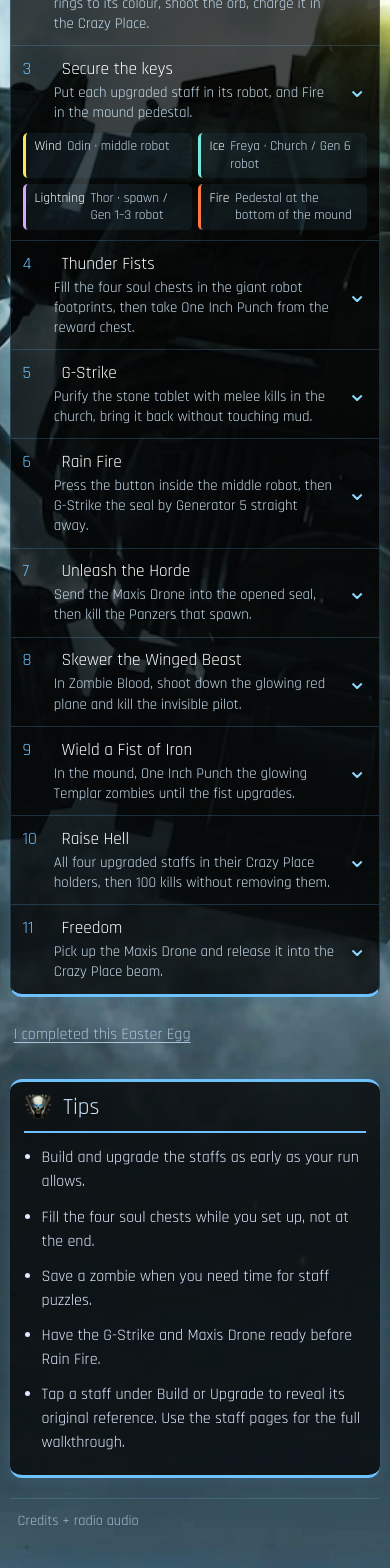
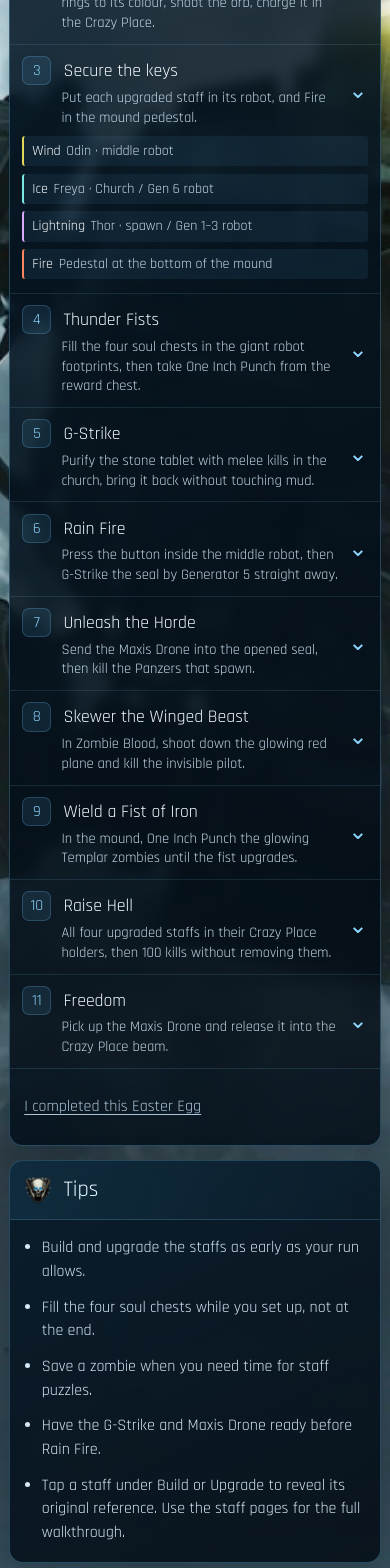
Before and after one commit to PHTMGatt/Zombies-Hub-2.0, a React (Vite) app: page /maps/origins in a window 390 px wide. Shown: the part 420-1988 px from the top of the page. Built offline with nearby package versions, Linux system fonts and the light colour scheme.

Commit message:
polish(origins): unify Main Steps and accordion into one continuous guide

```diff
--- a/maps/origins/src/Pages/MainGuide.tsx
+++ b/maps/origins/src/Pages/MainGuide.tsx
@@ -12,20 +12,25 @@ const KRONORIUM_URL = "https://kronorium.com/";
 const MainGuide = () => (
   <div className="main-guide origins-guide">
     <div className="origins-guide__inner">
-      <div className="origins-guide__run">
-        <div className="origins-guide__section-heading">
-          <img src={SkullIcon} alt="" aria-hidden="true" />
-          <h2>Main Steps</h2>
-        </div>
+      <section className="origins-guide__run" aria-labelledby="origins-main-steps-title">
+        <header className="origins-guide__section-heading origins-guide__section-heading--main">
+          <div className="origins-guide__section-heading-label">
+            <img src={SkullIcon} alt="" aria-hidden="true" />
+            <h2 id="origins-main-steps-title">Main Steps</h2>
+          </div>
+          <span className="origins-guide__section-caption">{originsGuide.length} steps · Select a step for details</span>
+        </header>
         <GuideSteps label="Little Lost Girl" steps={originsGuide} collapsibleReferences compactAccordion footer={<CompleteEasterEgg mapId="origins" />} />
-      </div>
+      </section>
 
       <aside className="origins-guide__sidebar" aria-label="Origins guide tips">
         <section className="origins-guide__tips">
-          <div className="origins-guide__section-heading">
-            <img src={SkullIcon} alt="" aria-hidden="true" />
-            <h2>Tips</h2>
-          </div>
+          <header className="origins-guide__section-heading">
+            <div className="origins-guide__section-heading-label">
+              <img src={SkullIcon} alt="" aria-hidden="true" />
+              <h2>Tips</h2>
+            </div>
+          </header>
           <ul>
             <li>Build and upgrade the staffs as early as your run allows.</li>
             <li>Fill the four soul chests while you set up, not at the end.</li>
--- a/maps/origins/src/Styles/PageStyles/MainGuide.css
+++ b/maps/origins/src/Styles/PageStyles/MainGuide.css
@@ -1,71 +1,310 @@
+/*
+ * Origins UI guide — a single continuous run sheet, not floating glass cards.
+ * Scoped to .origins-guide; the historical OG route and all four staff pages
+ * use their own styles and are intentionally unaffected.
+ */
 .origins-module .main-guide {
   background-image: var(--origins-bg);
+  background-position: center;
   background-size: cover;
-  background-position: center;
   background-repeat: no-repeat;
   background-attachment: fixed;
-  padding: 1.75rem 1rem 3rem;
+  padding: clamp(0.8rem, 1.8vw, 1.6rem) clamp(0.65rem, 1.35vw, 1.25rem) 2.75rem;
   font-family: 'Rajdhani', sans-serif;
-  color: #ffffff;
-}
-
-/* Origins theme for the shared step guide: the blue revive palette, Rajdhani, dark glass. */
-.origins-module .origins-guide .guide {
-  --guide-accent: #6dc2ff;
-  --guide-accent-ink: #04121e;
-  --guide-ink: #ffffff;
-  --guide-text: #e0eaff;
-  --guide-muted: #a8c3dc;
-  --guide-surface: rgba(0, 0, 0, 0.68);
-  --guide-surface-2: rgba(109, 194, 255, 0.06);
-  --guide-line: rgba(109, 194, 255, 0.2);
-  --guide-sticky-top: calc(var(--hub-nav-height) + 84px + 0.75rem);
-}
-
-.origins-module .origins-guide .guide-step {
-  box-shadow: 0 0 15px rgba(100, 200, 255, 0.2);
+  color: #fff;
 }
 
 .origins-module .origins-guide__inner {
-  width: min(100%, 1520px);
+  width: min(100%, 1430px);
   margin: 0 auto;
   display: grid;
-  grid-template-columns: minmax(0, 1fr) minmax(250px, 310px);
+  grid-template-columns: minmax(0, 1fr) minmax(260px, 310px);
   align-items: start;
-  gap: clamp(1rem, 2vw, 2rem);
+  gap: clamp(0.9rem, 1.8vw, 1.5rem);
+}
+
+.origins-module .origins-guide__run,
+.origins-module .origins-guide__tips {
+  min-width: 0;
+  overflow: hidden;
+  border: 1px solid rgba(112, 196, 245, 0.29);
+  border-radius: 14px;
+  background: linear-gradient(155deg, rgba(6, 24, 39, 0.88), rgba(2, 10, 18, 0.84));
+  box-shadow: 0 14px 36px rgba(0, 5, 13, 0.22);
+  -webkit-backdrop-filter: blur(7px);
+  backdrop-filter: blur(7px);
+}
+
+.origins-module .origins-guide__section-heading {
+  display: flex;
+  align-items: center;
+  justify-content: space-between;
+  gap: 0.85rem;
+  min-height: 66px;
+  padding: 0.9rem clamp(0.9rem, 2vw, 1.4rem);
+  border-bottom: 1px solid rgba(114, 191, 237, 0.22);
+  background: linear-gradient(95deg, rgba(28, 82, 111, 0.29), rgba(13, 40, 59, 0.12));
+}
+
+.origins-module .origins-guide__section-heading-label {
+  display: inline-flex;
+  align-items: center;
+  gap: 0.7rem;
+  min-width: 0;
+}
+
+.origins-module .origins-guide__section-heading img {
+  width: 28px;
+  height: 28px;
+  flex: 0 0 auto;
+  object-fit: contain;
+}
+
+.origins-module .origins-guide__section-heading h2 {
+  margin: 0;
+  color: #e5f4ff;
+  font-size: clamp(1.4rem, 1.85vw, 1.65rem);
+  font-family: 'Rajdhani', sans-serif;
+  font-weight: 700;
+  line-height: 1.15;
+}
+
+.origins-module .origins-guide__section-caption {
+  flex: 0 1 auto;
+  color: #a9cce4;
+  font-size: 0.92rem;
+  font-weight: 600;
+  line-height: 1.25;
+  text-align: right;
+  white-space: nowrap;
+}
+
+/* The heading and the step sequence are ONE panel with shared edges. */
+.origins-module .origins-guide .guide {
+  --guide-accent: #80ceff;
+  --guide-accent-ink: #04121e;
+  --guide-ink: #f5faff;
+  --guide-text: #e0eaff;
+  --guide-muted: #acc5d8;
+  --guide-surface: transparent;
+  --guide-surface-2: rgba(110, 184, 228, 0.075);
+  --guide-line: rgba(118, 184, 223, 0.16);
+  --guide-sticky-top: calc(var(--hub-nav-height) + 84px + 0.75rem);
+  gap: 0;
+  min-width: 0;
+}
+
+.origins-module .origins-guide .guide-seq {
+  margin: 0;
+  padding: 0;
+  border: 0;
+  border-radius: 0;
+  background: transparent;
+  box-shadow: none;
+}
+
+.origins-module .origins-guide .guide-seq__step {
+  min-width: 0;
+  border-color: rgba(118, 184, 223, 0.15);
+}
+
+.origins-module .origins-guide .guide-seq__step--foldable {
+  display: block;
+  padding: 0;
+}
+
+.origins-module .origins-guide .guide-seq__step-summary {
+  display: flex;
+  align-items: center;
+  justify-content: space-between;
+  gap: 1rem;
+  min-height: 72px;
+  padding: 0.8rem clamp(0.9rem, 2vw, 1.4rem);
+  cursor: pointer;
+  list-style: none;
+  transition: background-color 150ms ease;
+}
+
+.origins-module .origins-guide .guide-seq__step-summary::-webkit-details-marker {
+  display: none;
+}
+
+.origins-module .origins-guide .guide-seq__step-summary:hover {
+  background: rgba(113, 188, 233, 0.09);
+}
+
+.origins-module .origins-guide .guide-seq__step-summary:focus-visible {
+  outline: 2px solid #8ed7ff;
+  outline-offset: -3px;
+  border-radius: 4px;
+}
+
+.origins-module .origins-guide .guide-seq__step-summary-text {
+  display: grid;
+  min-width: 0;
+  gap: 0.16rem;
+}
+
+.origins-module .origins-guide .guide-seq__step-summary h3 {
+  margin: 0;
+  align-items: center;
+  gap: 0.75rem;
+  font-size: clamp(1.11rem, 1.18vw, 1.29rem);
+  line-height: 1.2;
+  font-weight: 700;
+}
+
+.origins-module .origins-guide .guide-seq__step h3::before {
+  min-width: 1.7rem;
+  width: 1.7rem;
+  height: 1.7rem;
+  display: inline-grid;
+  place-items: center;
+  border: 1px solid rgba(115, 195, 247, 0.23);
+  border-radius: 7px;
+  background: rgba(95, 172, 220, 0.12);
+  color: #8ed7ff;
+  font-size: 0.96rem;
+  line-height: 1;
+}
+
+.origins-module .origins-guide .guide-seq__step-brief {
+  display: block;
+  margin-left: 2.45rem;
+  color: #c3d7e6;
+  font-size: 0.98rem;
+  line-height: 1.35;
+}
+
+.origins-module .origins-guide .guide-seq__step-chevron {
+  flex: 0 0 auto;
+  color: #8ed7ff;
+  font-size: 1.45rem;
+  line-height: 1;
+  transition: transform 150ms ease;
+}
+
+.origins-module .origins-guide .guide-seq__step-disclosure[open] > .guide-seq__step-summary {
+  background: rgba(113, 188, 233, 0.095);
+}
+
+.origins-module .origins-guide .guide-seq__step-disclosure[open] > .guide-seq__step-summary .guide-seq__step-chevron {
+  transform: rotate(180deg);
+}
+
+.origins-module .origins-guide .guide-seq__step-body {
+  display: grid;
+  gap: 0.7rem;
+  padding: 0.5rem clamp(0.9rem, 2vw, 1.4rem) 1.2rem;
+  border-top: 1px solid rgba(114, 191, 237, 0.12);
+}
+
+.origins-module .origins-guide .guide-seq__step-body > .gref-stack {
+  gap: 0.55rem;
+}
+
+.origins-module .origins-guide .guide-seq__more > summary,
+.origins-module .origins-guide .guide-seq__references > summary {
+  min-height: 44px;
+  color: #91d8ff;
+}
+
+.origins-module .origins-guide .gref-tabs__tab[aria-expanded='true'] {
+  border-color: var(--gref-tone);
+  background: color-mix(in srgb, var(--gref-tone) 20%, transparent);
+  box-shadow: inset 0 -3px 0 var(--gref-tone);
+}
+
+.origins-module .origins-guide .gref-tabs__panel .gref-image__open img {
+  display: block;
+  width: 100%;
+  height: auto;
+  object-fit: contain;
+}
+
+/* One line of essential robot mapping stays outside its disclosure. */
+.origins-module .origins-guide .guide-seq__step-glance {
+  display: grid;
+  grid-template-columns: repeat(4, minmax(0, 1fr));
+  gap: 0.45rem;
+  margin: -0.15rem 0 0.85rem;
+  padding: 0 clamp(0.9rem, 2vw, 1.4rem);
+  list-style: none;
+}
+
+.origins-module .origins-guide .guide-seq__step-glance li {
+  display: flex;
+  align-items: baseline;
+  gap: 0.35rem;
+  min-width: 0;
+  padding: 0.38rem 0.5rem;
+  border-left: 2px solid #6dc2ff;
+  border-radius: 3px;
+  background: rgba(90, 168, 215, 0.09);
+  font-size: 0.88rem;
+  line-height: 1.3;
+}
+
+.origins-module .origins-guide .guide-seq__step-glance li:nth-child(1) { border-color: #e0d75a; }
+.origins-module .origins-guide .guide-seq__step-glance li:nth-child(2) { border-color: #78e8e1; }
+.origins-module .origins-guide .guide-seq__step-glance li:nth-child(3) { border-color: #d8a8ff; }
+.origins-module .origins-guide .guide-seq__step-glance li:nth-child(4) { border-color: #ff875f; }
+.origins-module .origins-guide .guide-seq__step-glance strong { flex: 0 0 auto; color: #fff; }
+.origins-module .origins-guide .guide-seq__step-glance span { min-width: 0; color: #c6d9e9; }
+
+.origins-module .origins-guide .guide-seq__footer {
+  padding: 1rem clamp(0.9rem, 2vw, 1.4rem);
+  border-top: 1px solid rgba(118, 184, 223, 0.16);
+  background: rgba(9, 30, 46, 0.25);
+}
+
+/* Tips echoes the same surface, without a competing floating title bar. */
+.origins-module .origins-guide__sidebar {
+  display: grid;
+  gap: 0.85rem;
+  min-width: 0;
+}
+
+.origins-module .origins-guide__tips ul {
+  margin: 0;
+  padding: 1rem 1.1rem 1.1rem 2rem;
+}
+
+.origins-module .origins-guide__tips li {
+  margin-bottom: 0.75rem;
+  color: #d5e7f5;
+  font-size: 1rem;
+  line-height: 1.48;
+}
+
+.origins-module .origins-guide__tips li:last-child {
+  margin-bottom: 0;
 }
 
 .origins-module .origins-guide__credits {
-  margin-top: 0.25rem;
-  color: #b9cfe0;
+  padding: 0 0.5rem;
+  color: #a9c8e1;
   font-size: 0.9rem;
 }
 
-.origins-module .origins-guide__credits summary {
-  min-height: 44px;
+.origins-module .origins-guide__credits > summary {
   display: inline-flex;
   align-items: center;
-  padding: 0 0.5rem;
-  border-radius: 8px;
+  min-height: 44px;
+  padding: 0.3rem 0.2rem;
   cursor: pointer;
-  opacity: 0.85;
+  font-weight: 600;
 }
 
 .origins-module .origins-guide__credits summary:focus-visible {
-  outline: 2px solid #6dc2ff;
-  outline-offset: -2px;
-}
-
-.origins-module .origins-guide__credits[open] {
-  display: grid;
-  gap: 0.75rem;
-  padding: 0 0.5rem 0.75rem;
+  outline: 2px solid #8ed7ff;
+  outline-offset: 2px;
 }
 
 .origins-module .origins-guide .credits {
   display: grid;
-  gap: 0.2rem;
-  margin: 0;
+  gap: 0.25rem;
+  margin: 0.35rem 0;
   color: #a8cfff;
   font-size: 0.95rem;
 }
@@ -75,347 +314,78 @@
 }
 
 .origins-module .origins-guide .credits a {
-  color: #6dc2ff;
+  color: #8ed7ff;
   font-weight: 600;
 }
 
 .origins-module .origins-guide .audio-players {
   display: grid;
   gap: 0.5rem;
+  padding-bottom: 0.5rem;
 }
 
 .origins-module .origins-guide audio {
-  width: 260px;
-  max-width: 100%;
+  width: min(100%, 280px);
   height: 40px;
   color-scheme: dark;
 }
 
-/* Speedrun mode button: hidden reward in the depth switch. */
-.origins-module .origins-guide .guide-mode__secret {
-  min-width: 52px;
-  justify-content: center;
-  color: #6f8293;
-  font-style: italic;
-  opacity: 0.75;
-}
-
-.origins-module .origins-guide .guide-mode__secret-label {
-  font-size: 0.78rem;
-  font-weight: 600;
-}
-
-.origins-module .origins-guide .guide-mode__secret.is-unlocked {
-  font-style: normal;
-  opacity: 1;
-}
-
-.origins-module .origins-guide .guide-mode__secret.is-unlocked {
-  color: #f0c56b;
-}
-
-.origins-module .origins-guide .guide-mode__secret[aria-pressed='true'] {
-  background: #f0c56b;
-  color: #1c1203;
-}
-
-@media (max-width: 980px) {
-  .origins-module .origins-guide .guide {
-    --guide-sticky-top: calc(var(--hub-nav-height) + 96px + 0.75rem);
+@media (max-width: 1020px) {
+  .origins-module .origins-guide__inner {
+    grid-template-columns: minmax(0, 1fr);
+    width: min(100%, 900px);
   }
+  .origins-module .origins-guide__sidebar { gap: 0.5rem; }
 }
 
 @media (max-width: 760px) {
   .origins-module .main-guide {
-    padding: 0.85rem 0.6rem 2rem;
     background-attachment: scroll;
+    padding: 0.65rem 0.55rem 1.6rem;
   }
+  .origins-module .origins-guide .guide {
+    --guide-sticky-top: calc(var(--hub-nav-height) + 96px + 0.75rem);
+  }
+  .origins-module .origins-guide__section-heading {
+    min-height: 59px;
+    padding: 0.7rem 0.9rem;
+  }
+  .origins-module .origins-guide__section-caption { white-space: normal; max-width: 11rem; }
+  .origins-module .origins-guide .guide-seq__step-glance {
+    grid-template-columns: repeat(2, minmax(0, 1fr));
+  }
+}
 
-  .origins-module .origins-guide audio {
-    width: 100%;
+@media (max-width: 460px) {
+  .origins-module .origins-guide__section-caption { display: none; }
+  .origins-module .origins-guide .guide-seq__step-summary {
+    min-height: 70px;
+    gap: 0.6rem;
+    padding: 0.7rem 0.78rem;
   }
-
-  .origins-module .origins-guide .audio-players {
-    width: 100%;
+  .origins-module .origins-guide .guide-seq__step-brief {
+    margin-left: 2.45rem;
+    font-size: 0.91rem;
   }
-
-  /* Four depth buttons share one row; the sub-labels go so each stays a big target. */
-  .origins-module .origins-guide .guide-mode button {
-    flex: 1 1 0;
-    min-width: 0;
-    padding-inline: 0.3rem;
-    justify-content: center;
+  .origins-module .origins-guide .guide-seq__step-glance {
+    grid-template-columns: minmax(0, 1fr);
+    padding: 0 0.78rem;
   }
-
-  .origins-module .origins-guide .guide-mode button small {
-    display: none;
-  }
-
-  .origins-module .origins-guide .guide-mode__secret {
-    flex: 0 0 52px !important;
-  }
-
-  .origins-module .origins-guide .guide-mode__secret-label {
-    display: none;
+  .origins-module .origins-guide .guide-seq__step-body {
+    padding: 0.45rem 0.78rem 1rem;
   }
 }
 
 @media (max-height: 500px) and (orientation: landscape) {
-  .origins-module .main-guide {
-    padding: 0.7rem 0.75rem 1.5rem;
-  }
-
+  .origins-module .main-guide { padding: 0.6rem 0.75rem 1.4rem; }
   .origins-module .origins-guide .guide {
     --guide-sticky-top: calc(var(--hub-nav-height) + 58px + 0.5rem);
   }
 }
 
-/* UI-only disclosure: existing staff diagrams appear on demand at original resolution. */
-.origins-module .origins-guide .guide-seq__references {display:block;margin:.15rem 0 .1rem;border:1px solid rgba(109,194,255,.2);border-radius:10px;background:rgba(3,15,28,.53)}
-.origins-module .origins-guide .guide-seq__references > summary {display:flex;align-items:center;min-height:44px;padding:.55rem .9rem;color:#8ed7ff;cursor:pointer;font-size:1rem;font-weight:700}
-.origins-module .origins-guide .guide-seq__references > summary::after {content:'⌄';margin-left:auto;font-size:1.2rem}
-.origins-module .origins-guide .guide-seq__references[open] > summary::after {content:'⌃'}
-.origins-module .origins-guide .guide-seq__references > .gref-stack,.origins-module .origins-guide .guide-seq__references > .guide-seq__tasks {margin:.4rem .9rem 1rem}
-.origins-module .origins-guide .guide-seq__references > summary:focus-visible,.origins-module .origins-guide .gref-tabs__tab:focus-visible {outline:3px solid #8ed7ff;outline-offset:2px}
-.origins-module .origins-guide .gref-tabs__tab[aria-expanded='true'] {border-color:var(--gref-tone);background:color-mix(in srgb,var(--gref-tone) 22%,transparent);box-shadow:inset 0 -3px 0 var(--gref-tone)}
-.origins-module .origins-guide .gref-tabs__panel .gref--image {width:100%}
-.origins-module .origins-guide .gref-tabs__panel .gref-image__open img {width:100%;height:auto;object-fit:contain}
-
-/*
- * Main Guide v2: restore the original Main Steps / Tips rhythm without changing
- * the historical OG page, the four staff pages, or any diagram assets.
- */
-.origins-module .origins-guide__run,
-.origins-module .origins-guide__sidebar {
-  display: grid;
-  gap: 1rem;
-  min-width: 0;
-}
-.origins-module .origins-guide__section-heading {
-  display: flex;
-  align-items: center;
-  gap: 0.7rem;
-  min-height: 3rem;
-  padding: 0.65rem 0.9rem;
-  border-bottom: 2px solid #6dc2ff;
-  background: rgba(0, 0, 0, 0.7);
-  color: #cce6ff;
-}
-.origins-module .origins-guide__section-heading img {
-  flex: 0 0 auto;
-  width: 28px;
-  height: 28px;
-  object-fit: contain;
-}
-.origins-module .origins-guide__section-heading h2 {
-  margin: 0;
-  color: inherit;
-  font-family: 'Rajdhani', sans-serif;
-  font-size: clamp(1.35rem, 2vw, 1.75rem);
-  line-height: 1.15;
-  font-weight: 700;
-}
-.origins-module .origins-guide__run > .guide {
-  min-width: 0;
-}
-.origins-module .origins-guide .guide-seq {
-  border-top: 3px solid #6dc2ff;
-  border-bottom: 3px solid #6dc2ff;
-  border-radius: 12px;
-  background: rgba(0, 0, 0, 0.72);
-  box-shadow: 0 0 15px rgba(100, 200, 255, 0.16);
-}
-.origins-module .origins-guide .guide-seq__step {
-  gap: 0.55rem;
-  padding: 1rem clamp(0.9rem, 2vw, 1.4rem);
-}
-.origins-module .origins-guide .guide-seq__step h3 {
-  align-items: baseline;
-  gap: 0.7rem;
-  font-size: clamp(1.08rem, 1.4vw, 1.25rem);
-  font-weight: 700;
-}
-.origins-module .origins-guide .guide-seq__goal {
-  font-size: 1.05rem;
-  line-height: 1.45;
-  color: #e0eaff;
-}
-.origins-module .origins-guide .guide-seq__step > .gref-stack {
-  gap: 0.45rem;
-}
-.origins-module .origins-guide .gref-sequence span {
-  min-height: 40px;
-  padding: 0.35rem 0.6rem;
-  font-size: 0.95rem;
-  font-weight: 600;
-}
-.origins-module .origins-guide .guide-seq__more > summary {
-  min-height: 44px;
-  font-size: 0.93rem;
-}
-.origins-module .origins-guide__tips {
-  border-top: 3px solid #6dc2ff;
-  border-bottom: 3px solid #6dc2ff;
-  border-radius: 12px;
-  background: rgba(0, 0, 0, 0.7);
-  box-shadow: 0 0 15px rgba(100, 200, 255, 0.16);
-  overflow: hidden;
-}
-.origins-module .origins-guide__tips .origins-guide__section-heading {
-  background: transparent;
-  margin: 0.1rem 0.9rem 0;
-  padding-inline: 0;
-}
-.origins-module .origins-guide__tips ul {
-  margin: 0;
-  padding: 0.85rem 1.25rem 1.25rem 2rem;
-}
-.origins-module .origins-guide__tips li {
-  margin-bottom: 0.7rem;
-  font-size: 1rem;
-  line-height: 1.5;
-  color: #e0eaff;
-}
-.origins-module .origins-guide__tips li:last-child { margin-bottom: 0; }
-.origins-module .origins-guide__credits {
-  align-self: start;
-  border-top: 1px solid rgba(109, 194, 255, 0.2);
-}
-@media (max-width: 950px) {
-  .origins-module .origins-guide__inner {
-    grid-template-columns: minmax(0, 1fr);
-    gap: 1.4rem;
-  }
-}
-@media (max-width: 560px) {
-  .origins-module .origins-guide__section-heading { padding: 0.6rem 0.75rem; }
-  .origins-module .origins-guide__section-heading h2 { font-size: 1.45rem; }
-  .origins-module .origins-guide .guide-seq__step { padding: 0.9rem 0.8rem; }
-}
-
-/* Origins UI only — short step titles/actions at rest; details on request. */
-.origins-module .origins-guide .guide-seq__step--foldable {
-  display: block;
-  padding: 0;
-}
-.origins-module .origins-guide .guide-seq__step-summary {
-  display: flex;
-  align-items: center;
-  justify-content: space-between;
-  gap: 1rem;
-  min-height: 66px;
-  padding: 0.7rem clamp(0.85rem, 1.8vw, 1.35rem);
-  cursor: pointer;
-  list-style: none;
-  transition: background-color 150ms ease;
-}
-.origins-module .origins-guide .guide-seq__step-summary::-webkit-details-marker { display: none; }
-.origins-module .origins-guide .guide-seq__step-summary:hover {
-  background: rgba(109, 194, 255, 0.08);
-}
-.origins-module .origins-guide .guide-seq__step-summary:focus-visible {
-  outline: 2px solid #8ed7ff;
-  outline-offset: -3px;
-  border-radius: 8px;
-}
-.origins-module .origins-guide .guide-seq__step-summary-text {
-  display: grid;
-  gap: 0.16rem;
-  min-width: 0;
-}
-.origins-module .origins-guide .guide-seq__step-summary h3 {
-  margin: 0;
-  font-size: clamp(1.12rem, 1.1vw, 1.28rem);
-}
-.origins-module .origins-guide .guide-seq__step-brief {
-  display: block;
-  margin-left: 2.15em;
-  color: #c8dded;
-  font-size: 0.96rem;
-  line-height: 1.35;
-}
-.origins-module .origins-guide .guide-seq__step-chevron {
-  flex: 0 0 auto;
-  font-size: 1.55rem;
-  line-height: 1;
-  color: #8ed7ff;
-  transition: transform 150ms ease;
-}
-.origins-module .origins-guide .guide-seq__step-disclosure[open] > .guide-seq__step-summary {
-  background: rgba(109, 194, 255, 0.08);
-}
-.origins-module .origins-guide .guide-seq__step-disclosure[open] > .guide-seq__step-summary .guide-seq__step-chevron {
-  transform: rotate(180deg);
-}
-.origins-module .origins-guide .guide-seq__step-body {
-  display: grid;
-  gap: 0.65rem;
-  padding: 0.3rem clamp(0.85rem, 1.8vw, 1.35rem) 1.1rem;
-  border-top: 1px solid rgba(109, 194, 255, 0.11);
-}
-.origins-module .origins-guide .guide-seq__step-body > .guide-seq__references {
-  margin-top: 0.35rem;
-}
-@media (max-width: 560px) {
-  .origins-module .origins-guide .guide-seq__step-summary {
-    gap: 0.65rem;
-    min-height: 70px;
-    padding: 0.72rem 0.75rem;
-  }
-  .origins-module .origins-guide .guide-seq__step-summary h3 { font-size: 1.08rem; }
-  .origins-module .origins-guide .guide-seq__step-brief {
-    margin-left: 2.1em;
-    font-size: 0.93rem;
-  }
-}
 @media (prefers-reduced-motion: reduce) {
   .origins-module .origins-guide .guide-seq__step-summary,
   .origins-module .origins-guide .guide-seq__step-chevron {
     transition: none;
   }
 }
-
-/* Keep the four critical robot assignments visible without opening a huge step. */
-.origins-module .origins-guide .guide-seq__step-glance {
-  display: flex;
-  flex-wrap: wrap;
-  gap: 0.4rem;
-  margin: -0.1rem 0 0.65rem;
-  padding: 0 clamp(0.85rem, 1.8vw, 1.35rem);
-  list-style: none;
-}
-.origins-module .origins-guide .guide-seq__step-glance li {
-  display: flex;
-  align-items: baseline;
-  gap: 0.35rem;
-  flex: 1 1 170px;
-  min-width: 0;
-  padding: 0.35rem 0.55rem;
-  border-left: 3px solid #6dc2ff;
-  border-radius: 5px;
-  background: rgba(109, 194, 255, 0.07);
-  font-size: 0.87rem;
-  line-height: 1.28;
-}
-.origins-module .origins-guide .guide-seq__step-glance li:nth-child(1) { border-color: #ffe657; }
-.origins-module .origins-guide .guide-seq__step-glance li:nth-child(2) { border-color: #78e8e1; }
-.origins-module .origins-guide .guide-seq__step-glance li:nth-child(3) { border-color: #d8a8ff; }
-.origins-module .origins-guide .guide-seq__step-glance li:nth-child(4) { border-color: #ff7844; }
-.origins-module .origins-guide .guide-seq__step-glance strong {
-  flex: 0 0 auto;
-  color: #fff;
-}
-.origins-module .origins-guide .guide-seq__step-glance span {
-  min-width: 0;
-  color: #c8dded;
-}
-@media (max-width: 560px) {
-  .origins-module .origins-guide .guide-seq__step-glance {
-    gap: 0.35rem;
-    padding: 0 0.75rem;
-  }
-  .origins-module .origins-guide .guide-seq__step-glance li {
-    font-size: 0.84rem;
-    flex-basis: 150px;
-  }
-}
```
Also changed, not shown: 1 other file (tests, documents, lock files or other folders).
